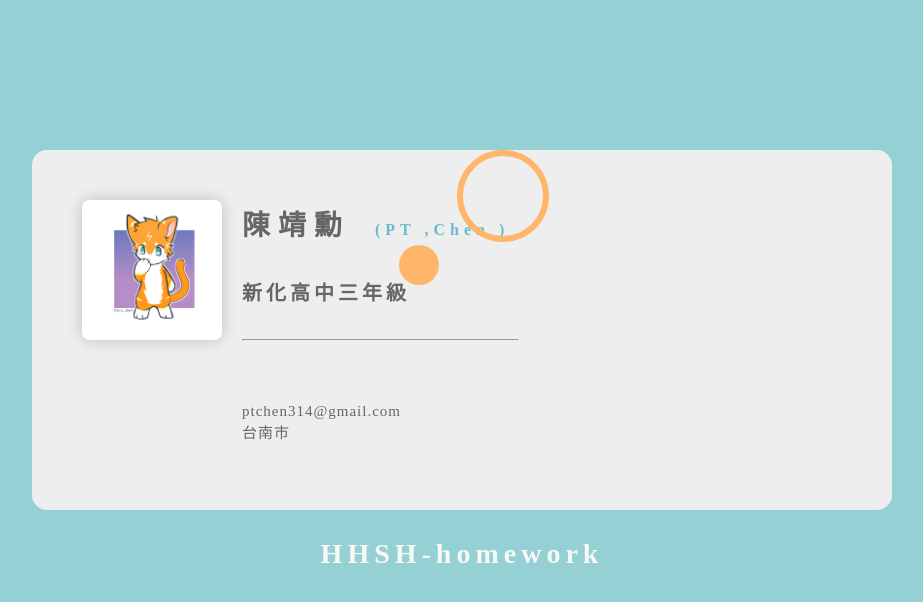
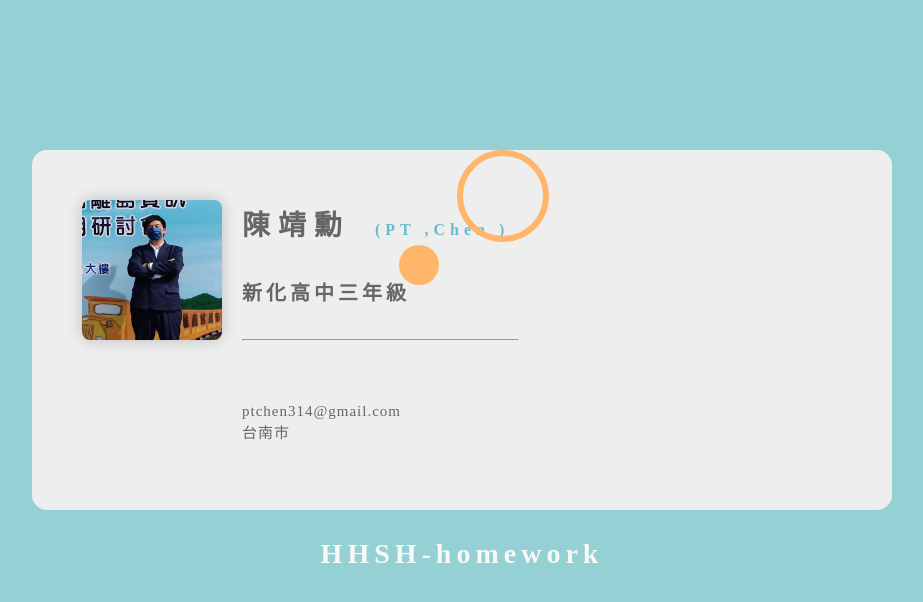
Before and after one commit to chenme21/chenme21.github.io, a plain HTML site: page index.html in a window 1280 px wide. Shown: the whole page, without its empty margins (178-1101 px from the left). Drawn offline with Linux system fonts and the light colour scheme.

Commit message:
Initial commit

```diff
--- a/index.html
+++ b/index.html
@@ -13,7 +13,7 @@
 <body>
     <!-- 名片區塊-->
   <div class="namecard">
-  <img src="img\123.png" />
+  <img src="img\123.jpg" />
     <!--  名片右邊文字區塊-->
   <div class="right">
     <h2>陳靖勳
```
Also changed, not shown: img/123.jpg (added), img/123.png (deleted).
